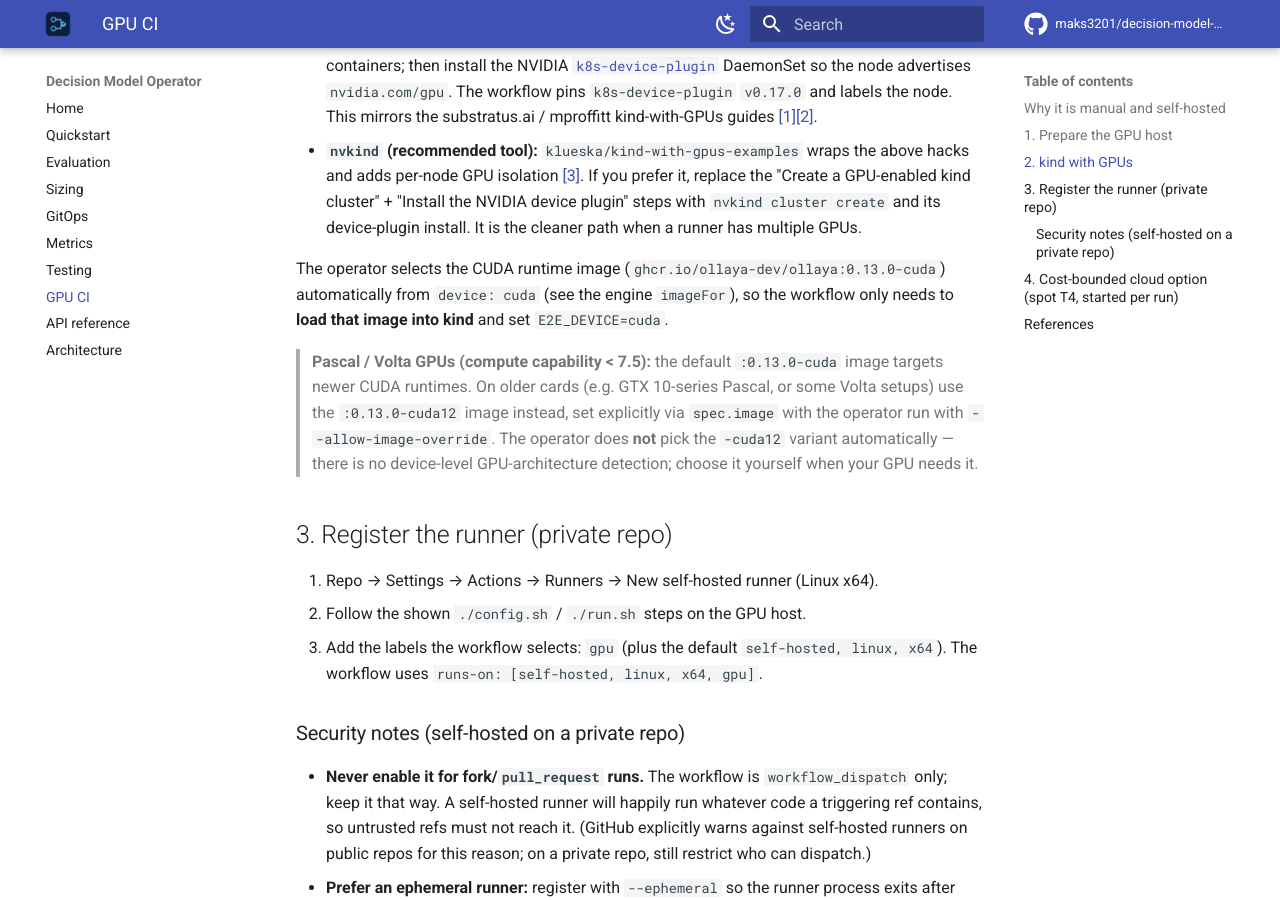
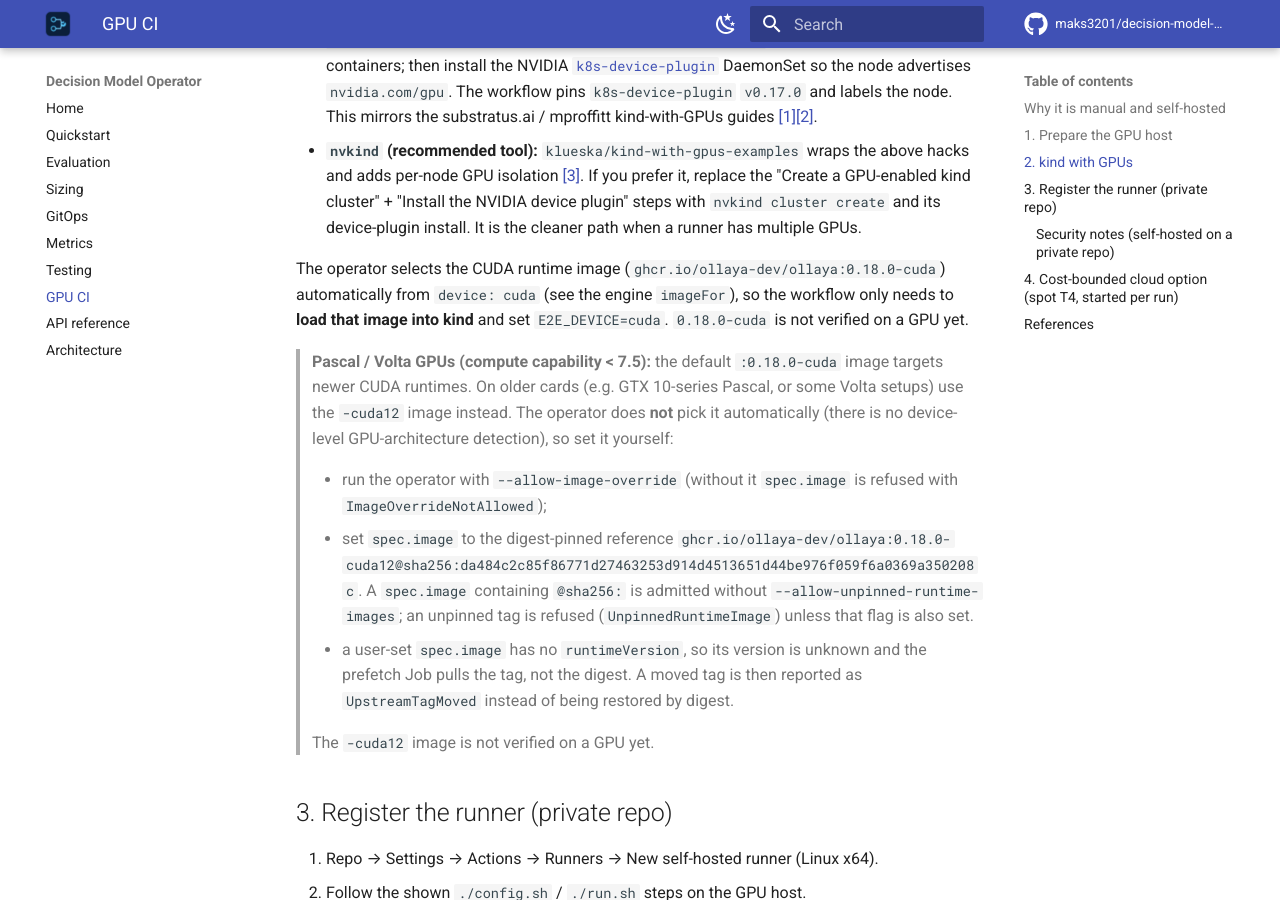
Before and after one commit to maks3201/decision-model-operator, an MkDocs documentation site: the page built from docs/gpu-ci.md, in a window 1280 px wide and 900 px high, scrolled down 1119 px. Built offline with MkDocs 1.6.1 and Material for MkDocs 9.7.7, drawn with Linux system fonts in a browser that asks for light colours; comment, search, counter and statistics services are not loaded.

Commit message:
feat: make Ollaya 0.18.0 the default runtime (#204)
Ollaya 0.18.0 becomes the default runtime for new DecisionModels (was
0.13.0).

- 0.18.0 CPU and -cuda image indexes added to the digest table; the
-cuda12 index is recorded in a comment. All three were checked against
the registry.
- hack/kind-up.sh and the E2E workflow use the 0.18.0 image.
- README, architecture notes and the GPU CI guide updated; the -cuda12
advice now uses the digest-pinned reference the pin check requires.
- Measurements: docs/spikes/012-ollaya-0.18.md (pull by digest, /api/ps
shape, unknown-digest error, read-only serving behave as on 0.13.0).

Upgrade: running revisions keep the runtime recorded in status. Under
the default Pinned policy a default bump starts no rollout and only
surfaces RuntimeUpdateAvailable (envtest spec "Pinned: an engine default
bump starts no rollout and surfaces RuntimeUpdateAvailable"). A revision
recorded on 0.13.0 still renders its own pinned image (new test cases).

Not verified: 0.18.0-cuda and -cuda12 were only checked as image
indexes, not run on a GPU.

Tested: build, lint, go test ./internal/engine/ollaya/, the named
envtest spec. The kind E2E on the new image runs in CI.

```diff
--- a/docs/gpu-ci.md
+++ b/docs/gpu-ci.md
@@ -54,16 +54,27 @@ a kind node [[3]](#refs). Two established options:
   plugin" steps with `nvkind cluster create` and its device-plugin install. It is
   the cleaner path when a runner has multiple GPUs.
 
-The operator selects the CUDA runtime image (`ghcr.io/ollaya-dev/ollaya:0.13.0-cuda`)
+The operator selects the CUDA runtime image (`ghcr.io/ollaya-dev/ollaya:0.18.0-cuda`)
 automatically from `device: cuda` (see the engine `imageFor`), so the workflow
-only needs to **load that image into kind** and set `E2E_DEVICE=cuda`.
+only needs to **load that image into kind** and set `E2E_DEVICE=cuda`. `0.18.0-cuda` is not verified on a GPU yet.
 
-> **Pascal / Volta GPUs (compute capability < 7.5):** the default `:0.13.0-cuda`
+> **Pascal / Volta GPUs (compute capability < 7.5):** the default `:0.18.0-cuda`
 > image targets newer CUDA runtimes. On older cards (e.g. GTX 10-series Pascal, or
-> some Volta setups) use the `:0.13.0-cuda12` image instead, set explicitly via
-> `spec.image` with the operator run with `--allow-image-override`. The operator
-> does **not** pick the `-cuda12` variant automatically — there is no device-level
-> GPU-architecture detection; choose it yourself when your GPU needs it.
+> some Volta setups) use the `-cuda12` image instead. The operator does **not** pick
+> it automatically (there is no device-level GPU-architecture detection), so set it
+> yourself:
+>
+> - run the operator with `--allow-image-override` (without it `spec.image` is refused
+>   with `ImageOverrideNotAllowed`);
+> - set `spec.image` to the digest-pinned reference
+>   `ghcr.io/ollaya-dev/ollaya:0.18.0-cuda12@sha256:da484c2c85f86771d27463253d914d4513651d44be976f059f6a0369a350208c`.
+>   A `spec.image` containing `@sha256:` is admitted without `--allow-unpinned-runtime-images`;
+>   an unpinned tag is refused (`UnpinnedRuntimeImage`) unless that flag is also set.
+> - a user-set `spec.image` has no `runtimeVersion`, so its version is unknown and the
+>   prefetch Job pulls the tag, not the digest. A moved tag is then reported as
+>   `UpstreamTagMoved` instead of being restored by digest.
+>
+> The `-cuda12` image is not verified on a GPU yet.
 
 ## 3. Register the runner (private repo)
 
```
Also changed, not shown: README.md (+7 -7 lines), docs/ARCHITECTURE.md (+3 -3 lines), docs/spikes/012-ollaya-0.18.md (added, +91 -0 lines), 4 other files.
